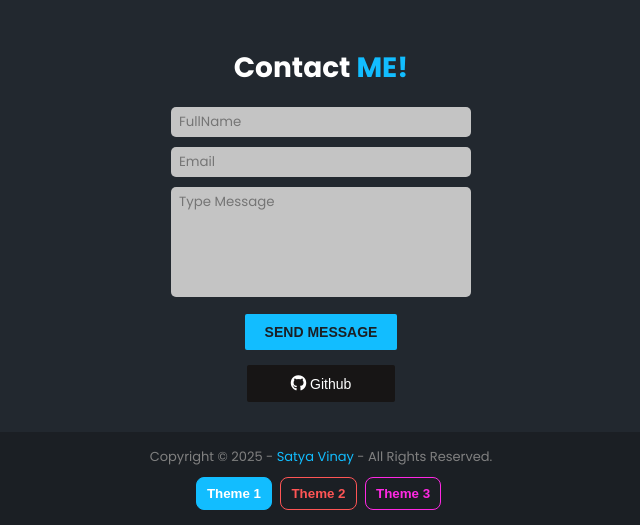
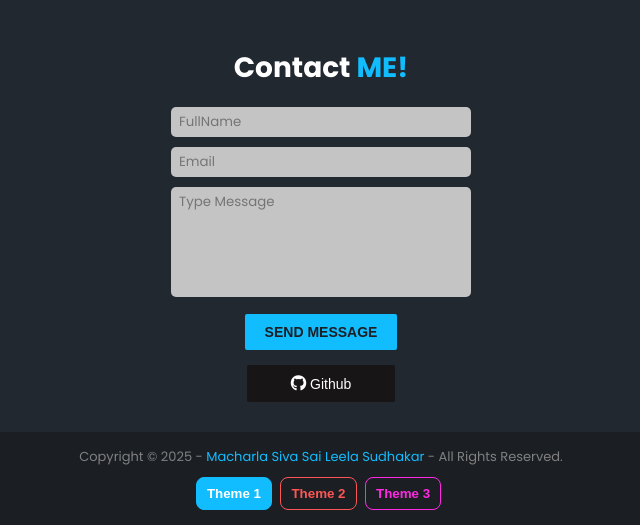
Before and after one commit to sudhakarsai143/sai143, a Flask app: page / in a window 1280 px wide. Shown: the part 1063-1588 px from the top of the page, without its empty margins (319-959 px from the left). Run offline with Flask 3, Linux system fonts and the light colour scheme; some libraries are stand-ins or nearby versions.

Commit message:
Update index.html

```diff
--- a/templates/index.html
+++ b/templates/index.html
@@ -115,7 +115,7 @@
         </section>
     </main>
     <footer>
-        <p>Copyright &copy; 2025 - <a href="https://github.com/sudhakarsai143" target="_blank">Satya Vinay</a> - All Rights
+        <p>Copyright &copy; 2025 - <a href="https://github.com/sudhakarsai143" target="_blank">Macharla Siva Sai Leela Sudhakar</a> - All Rights
             Reserved.</p>
         <div class="footer-buttons">
             <button data-theme="./static/css/style.css" class="footer__theme1 active-theme">Theme 1</button>
```
